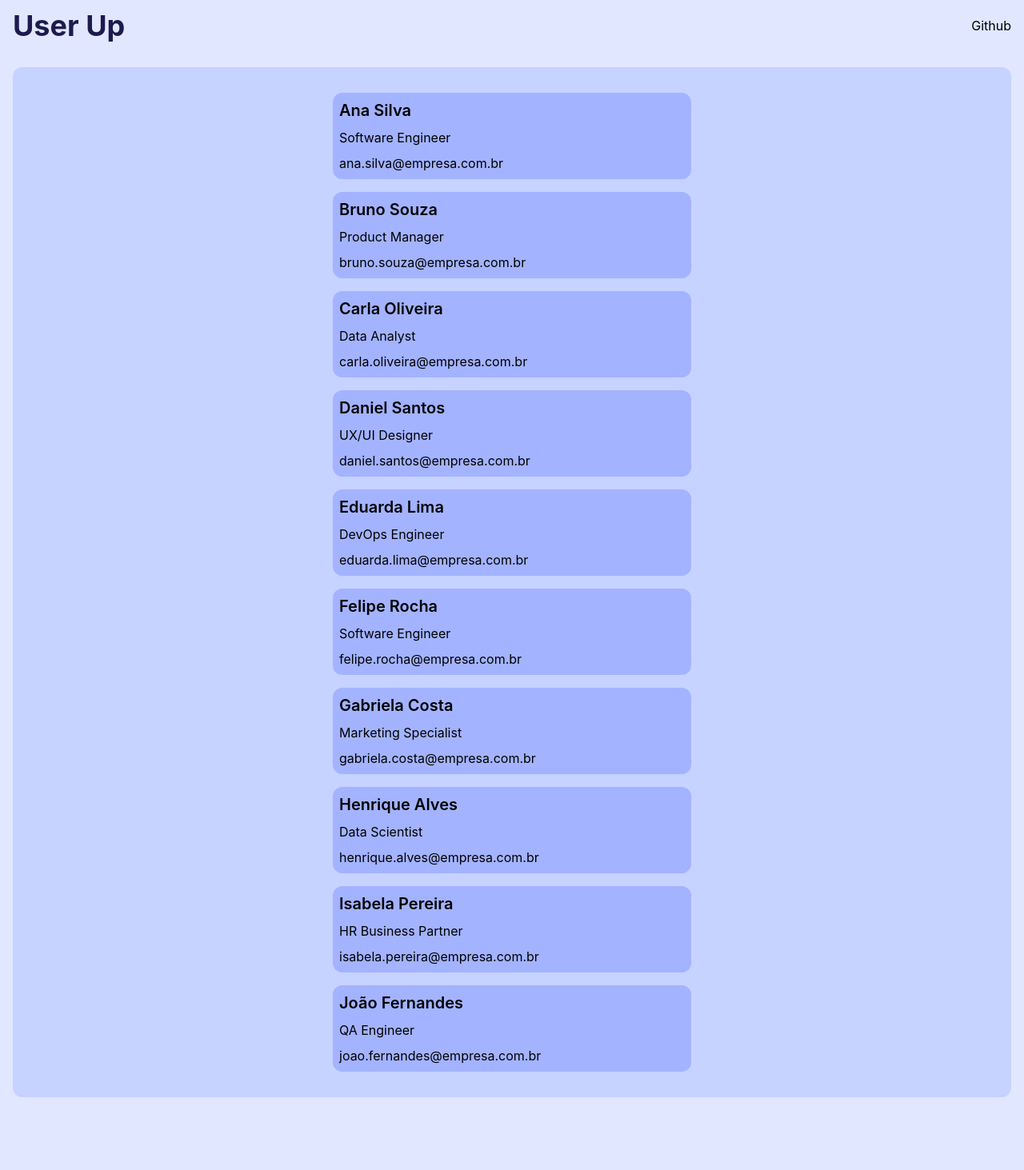
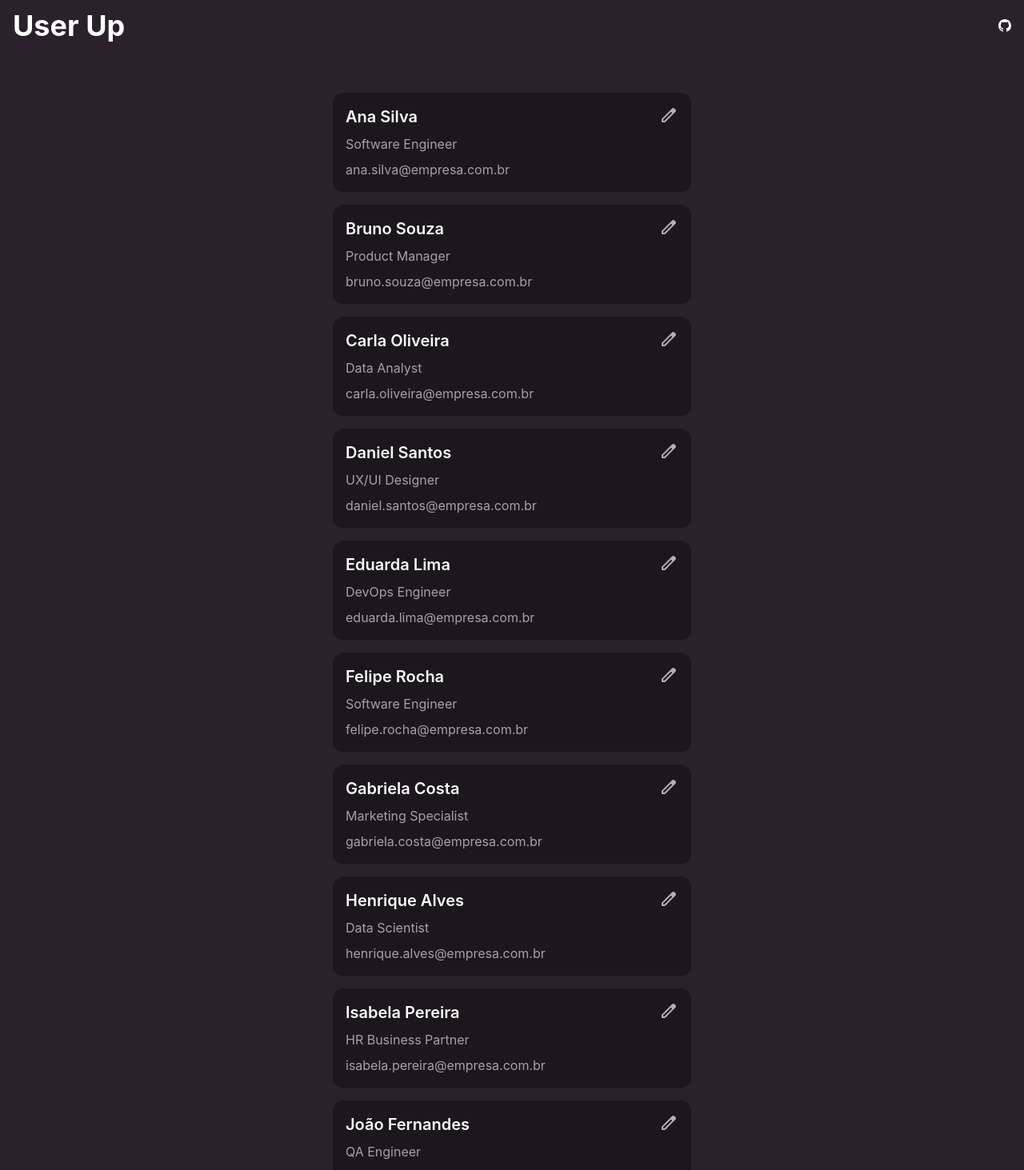
Before and after one commit to allangdasilva/react-userup-app, a React (Vite) app: page / in a window 1280 px wide. Shown: the part 20-1483 px from the top of the page at 80% size. Before the commit the page ends 1392 px from the top, so only its background shows below. Built offline with nearby package versions, Linux system fonts and the light colour scheme.

Commit message:
Adicionar Modal com Radix UI para atualizar informações do usuário

```diff
--- a/package.json
+++ b/package.json
@@ -10,6 +10,7 @@
     "preview": "vite preview"
   },
   "dependencies": {
+    "@radix-ui/react-dialog": "^1.1.15",
     "@tailwindcss/vite": "^4.2.1",
     "react": "^19.2.0",
     "react-dom": "^19.2.0",
--- a/src/components/Header.tsx
+++ b/src/components/Header.tsx
@@ -1,9 +1,11 @@
+import GitHub from "./svgs/GitHub";
+
 const Header = () => {
   return (
     <header className="flex justify-between items-center flex-wrap gap-1 py-8">
-      <h1 className="font-bold text-4xl text-indigo-950">User Up</h1>
+      <h1 className="font-bold text-4xl text-white">User Up</h1>
       <a href="#" target="_blank" rel="noopener noreferrer">
-        Github
+        <GitHub />
       </a>
     </header>
   );
--- a/src/components/Users.tsx
+++ b/src/components/Users.tsx
@@ -2,7 +2,7 @@ import UserCard from "./ui/UserCard";
 
 const Users = () => {
   return (
-    <section className="flex justify-center py-8 rounded-xl bg-indigo-200">
+    <section className="flex justify-center py-8 rounded-xl">
       <UserCard />
     </section>
   );
--- /dev/null
+++ b/src/components/svgs/Edit.tsx
@@ -0,0 +1,17 @@
+import React from "react";
+
+const Edit = () => {
+  return (
+    <svg
+      xmlns="http://www.w3.org/2000/svg"
+      height="24px"
+      viewBox="0 -960 960 960"
+      width="24px"
+      fill="#b1b1b1"
+    >
+      <path d="M200-200h57l391-391-57-57-391 391v57Zm-40 80q-17 0-28.5-11.5T120-160v-97q0-16 6-30.5t17-25.5l505-504q12-11 26.5-17t30.5-6q16 0 31 6t26 18l55 56q12 11 17.5 26t5.5 30q0 16-5.5 30.5T817-647L313-143q-11 11-25.5 17t-30.5 6h-97Zm600-584-56-56 56 56Zm-141 85-28-29 57 57-29-28Z" />
+    </svg>
+  );
+};
+
+export default Edit;
--- /dev/null
+++ b/src/components/svgs/GitHub.tsx
@@ -0,0 +1,16 @@
+const GitHub = () => {
+  return (
+    <svg
+      xmlns="http://www.w3.org/2000/svg"
+      width={16}
+      height={16}
+      fill="#ffffff"
+      className="bi bi-github"
+      viewBox="0 0 16 16"
+    >
+      <path d="M8 0C3.58 0 0 3.58 0 8c0 3.54 2.29 6.53 5.47 7.59.4.07.55-.17.55-.38 0-.19-.01-.82-.01-1.49-2.01.37-2.53-.49-2.69-.94-.09-.23-.48-.94-.82-1.13-.28-.15-.68-.52-.01-.53.63-.01 1.08.58 1.23.82.72 1.21 1.87.87 2.33.66.07-.52.28-.87.51-1.07-1.78-.2-3.64-.89-3.64-3.95 0-.87.31-1.59.82-2.15-.08-.2-.36-1.02.08-2.12 0 0 .67-.21 2.2.82.64-.18 1.32-.27 2-.27s1.36.09 2 .27c1.53-1.04 2.2-.82 2.2-.82.44 1.1.16 1.92.08 2.12.51.56.82 1.27.82 2.15 0 3.07-1.87 3.75-3.65 3.95.29.25.54.73.54 1.48 0 1.07-.01 1.93-.01 2.2 0 .21.15.46.55.38A8.01 8.01 0 0 0 16 8c0-4.42-3.58-8-8-8" />
+    </svg>
+  );
+};
+
+export default GitHub;
--- /dev/null
+++ b/src/components/svgs/Spinner.tsx
@@ -0,0 +1,26 @@
+const Spinner = () => {
+  return (
+    <svg
+      className="size-5 animate-spin text-white"
+      xmlns="http://www.w3.org/2000/svg"
+      fill="none"
+      viewBox="0 0 24 24"
+    >
+      <circle
+        className="opacity-25"
+        cx={12}
+        cy={12}
+        r={10}
+        stroke="currentColor"
+        strokeWidth={4}
+      />
+      <path
+        className="opacity-75"
+        fill="currentColor"
+        d="M4 12a8 8 0 018-8V0C5.373 0 0 5.373 0 12h4zm2 5.291A7.962 7.962 0 014 12H0c0 3.042 1.135 5.824 3 7.938l3-2.647z"
+      />
+    </svg>
+  );
+};
+
+export default Spinner;
--- a/src/components/ui/UserCard.tsx
+++ b/src/components/ui/UserCard.tsx
@@ -1,5 +1,6 @@
 import { useShallow } from "zustand/shallow";
 import { useBoundStore } from "../../store/bound.store";
+import UserModal from "./UserModal";
 
 const UserCard = () => {
   const { users } = useBoundStore(
@@ -8,14 +9,19 @@ const UserCard = () => {
 
   return (
     <ul className="flex-1 flex flex-col gap-4 max-w-md">
-      {users.map(({ id, nome, cargo, email }) => (
+      {users.map((user) => (
         <li
-          className="flex-1 flex flex-col gap-2 p-2 rounded-xl bg-indigo-300"
-          key={id}
+          className="flex justify-between items-start gap-2 p-4 rounded-xl bg-mauve-900"
+          key={user.id}
         >
-          <span className="text-xl font-semibold">{nome}</span>
-          <span>{cargo}</span>
-          <span>{email}</span>
+          <div className="flex flex-col gap-2">
+            <span className="text-xl font-semibold text-mauve-50">
+              {user.name}
+            </span>
+            <span className="text-mauve-400">{user.role}</span>
+            <span className="text-mauve-400">{user.email}</span>
+          </div>
+          <UserModal user={user} />
         </li>
       ))}
     </ul>
--- /dev/null
+++ b/src/components/ui/UserModal.tsx
@@ -0,0 +1,124 @@
+import React from "react";
+import * as Dialog from "@radix-ui/react-dialog";
+import type { User } from "../../interfaces/users.interface";
+import { useBoundStore } from "../../store/bound.store";
+import { useShallow } from "zustand/shallow";
+import Spinner from "../svgs/Spinner";
+import Edit from "../svgs/Edit";
+
+const UserModal = ({ user }: { user: User }) => {
+  const [open, setOpen] = React.useState(false);
+  const [saving, setSaving] = React.useState(false);
+
+  const { updatedUser } = useBoundStore(
+    useShallow((state) => ({
+      updatedUser: state.updatedUser,
+    })),
+  );
+
+  async function handleSubmit(e: React.SubmitEvent<HTMLFormElement>) {
+    e.preventDefault();
+    setSaving(true);
+    let data = Object.fromEntries(new FormData(e.currentTarget));
+    const userData = { id: user.id, ...data } as User;
+
+    await updatedUser(userData);
+    setOpen(false);
+    setSaving(false);
+  }
+
+  return (
+    <Dialog.Root open={open} onOpenChange={setOpen}>
+      <Dialog.Trigger className="cursor-pointer">
+        <Edit />
+      </Dialog.Trigger>
+
+      {/* Portal: joga o elemento no final da árvore DOM (facilitando para que o modal esteja acima dos outros elementos)*/}
+      <Dialog.Portal>
+        {/* Overlay: funciona como o background */}
+        <Dialog.Overlay className="fixed flex items-start justify-center min-h-dvh overflow-y-auto py-4 inset-0 bg-black/40">
+          {/* Radix vai adicionar um atributo data-state que vai nos informar se o o modal está open ou closed, podemos adicionar estilizição no tailwind baseado nesse atributo */}
+          <Dialog.Content className="w-full max-w-md p-4 my-auto rounded-xl data-[state=closed]:animate-[dialog-content-out_300ms_forwards] data-[state=open]:animate-[dialog-content-in_300ms]  bg-white">
+            <div className="flex justify-between mb-4 text-xl">
+              <Dialog.Title>Editar Usuário</Dialog.Title>
+              <Dialog.Close>X</Dialog.Close>
+            </div>
+            <Dialog.Description className="sr-only">
+              Editar informações do usuário
+            </Dialog.Description>
+
+            <UserFields saving={saving} onSubmit={handleSubmit} user={user}>
+              <div className="flex justify-end gap-2 mt-4">
+                <Dialog.Close className="py-2 px-4 text-sm font-semibold rounded-xl cursor-pointer text-gray-600 focus:text-gray-800 hover:text-gray-800">
+                  Cancelar
+                </Dialog.Close>
+                <button className="flex items-center justify-center py-2 px-4 text-sm font-semibold rounded-xl cursor-pointer text-white bg-green-500 focus:bg-green-600 hover:bg-green-600">
+                  {saving ? <Spinner /> : "Salvar"}
+                </button>
+              </div>
+            </UserFields>
+          </Dialog.Content>
+        </Dialog.Overlay>
+      </Dialog.Portal>
+    </Dialog.Root>
+  );
+};
+
+export default UserModal;
+
+interface UserFields extends React.FormHTMLAttributes<HTMLFormElement> {
+  user: User;
+  saving: boolean;
+  children: React.ReactNode;
+}
+
+const UserFields = ({ user, saving, children, ...props }: UserFields) => {
+  return (
+    <form {...props} className="flex flex-col gap-3">
+      <fieldset disabled={saving} className={`${saving ? "*:opacity-50" : ""}`}>
+        <div>
+          <Field label="Nome" id="name" value={user.name} onFocus={true} />
+        </div>
+        <div>
+          <Field label="Cargo" id="role" value={user.role} />
+        </div>
+        <div>
+          <Field label="Email" id="email" value={user.email} />
+        </div>
+        {children}
+      </fieldset>
+    </form>
+  );
+};
+
+const Field = ({
+  label,
+  id,
+  value,
+  onFocus,
+}: {
+  label: string;
+  id: string;
+  value: string;
+  onFocus?: boolean;
+}) => {
+  return (
+    <>
+      <label
+        className="text-sm font-medium leading-5 text-gray-900 "
+        htmlFor={id}
+      >
+        {label}
+      </label>
+      <input
+        className="mt-1 block w-full px-2 py-1.5 text-sm rounded-md border border-gray-300 text-gray-900 shadow-sm sm:leading-6"
+        autoFocus={onFocus}
+        defaultValue={value}
+        type="text"
+        name={id}
+        id={id}
+        required
+      />
+    </>
+  );
+};
--- a/src/index.css
+++ b/src/index.css
@@ -2,9 +2,25 @@
 
 @layer base {
   html {
-    @apply bg-indigo-100;
+    @apply bg-mauve-800;
   }
   body {
-    @apply m-auto max-w-7xl px-4;
+    @apply m-auto! max-w-7xl! px-4!;
   }
 }
+@keyframes dialog-content-in {
+  from {
+    opacity: 0;
+  }
+  to {
+    opacity: 1;
+  }
+}
+@keyframes dialog-content-out {
+  from {
+    opacity: 1;
+  }
+  to {
+    opacity: 0;
+  }
+}
--- a/src/interfaces/users.interface.ts
+++ b/src/interfaces/users.interface.ts
@@ -5,7 +5,7 @@ export interface UsersSlice {
 
 export interface User {
   id: number;
-  nome: string;
-  cargo: string;
+  name: string;
+  role: string;
   email: string;
 }
--- a/src/mock/users.ts
+++ b/src/mock/users.ts
@@ -1,62 +1,62 @@
 export const users = [
   {
     id: 1,
-    nome: "Ana Silva",
-    cargo: "Software Engineer",
+    name: "Ana Silva",
+    role: "Software Engineer",
     email: "ana.silva@empresa.com.br",
   },
   {
     id: 2,
-    nome: "Bruno Souza",
-    cargo: "Product Manager",
+    name: "Bruno Souza",
+    role: "Product Manager",
     email: "bruno.souza@empresa.com.br",
   },
   {
     id: 3,
-    nome: "Carla Oliveira",
-    cargo: "Data Analyst",
+    name: "Carla Oliveira",
+    role: "Data Analyst",
     email: "carla.oliveira@empresa.com.br",
   },
   {
     id: 4,
-    nome: "Daniel Santos",
-    cargo: "UX/UI Designer",
+    name: "Daniel Santos",
+    role: "UX/UI Designer",
     email: "daniel.santos@empresa.com.br",
   },
   {
     id: 5,
-    nome: "Eduarda Lima",
-    cargo: "DevOps Engineer",
+    name: "Eduarda Lima",
+    role: "DevOps Engineer",
     email: "eduarda.lima@empresa.com.br",
   },
   {
     id: 6,
-    nome: "Felipe Rocha",
-    cargo: "Software Engineer",
+    name: "Felipe Rocha",
+    role: "Software Engineer",
     email: "felipe.rocha@empresa.com.br",
   },
   {
     id: 7,
-    nome: "Gabriela Costa",
-    cargo: "Marketing Specialist",
+    name: "Gabriela Costa",
+    role: "Marketing Specialist",
     email: "gabriela.costa@empresa.com.br",
   },
   {
     id: 8,
-    nome: "Henrique Alves",
-    cargo: "Data Scientist",
+    name: "Henrique Alves",
+    role: "Data Scientist",
     email: "henrique.alves@empresa.com.br",
   },
   {
     id: 9,
-    nome: "Isabela Pereira",
-    cargo: "HR Business Partner",
+    name: "Isabela Pereira",
+    role: "HR Business Partner",
     email: "isabela.pereira@empresa.com.br",
   },
   {
     id: 10,
-    nome: "João Fernandes",
-    cargo: "QA Engineer",
+    name: "João Fernandes",
+    role: "QA Engineer",
     email: "joao.fernandes@empresa.com.br",
   },
 ];
--- a/src/store/slices/users.slice.ts
+++ b/src/store/slices/users.slice.ts
@@ -7,7 +7,16 @@ export const createUsersSlice: StateCreator<
   [["zustand/devtools", never], ["zustand/persist", unknown]],
   [],
   UsersSlice
-> = (set) => ({
+> = (set, get) => ({
   users: users,
-  updatedUser: (newValue) => set((state) => ({ users })),
+  updatedUser: async (newValue) => {
+    const users = get().users;
+    const updated = users.map((user) =>
+      user.id === newValue.id ? newValue : user,
+    );
+
+    await new Promise((resolve) => setTimeout(resolve, 1000));
+
+    set({ users: updated });
+  },
 });
```
Also changed, not shown: 1 other file (tests, documents, lock files or other folders).
